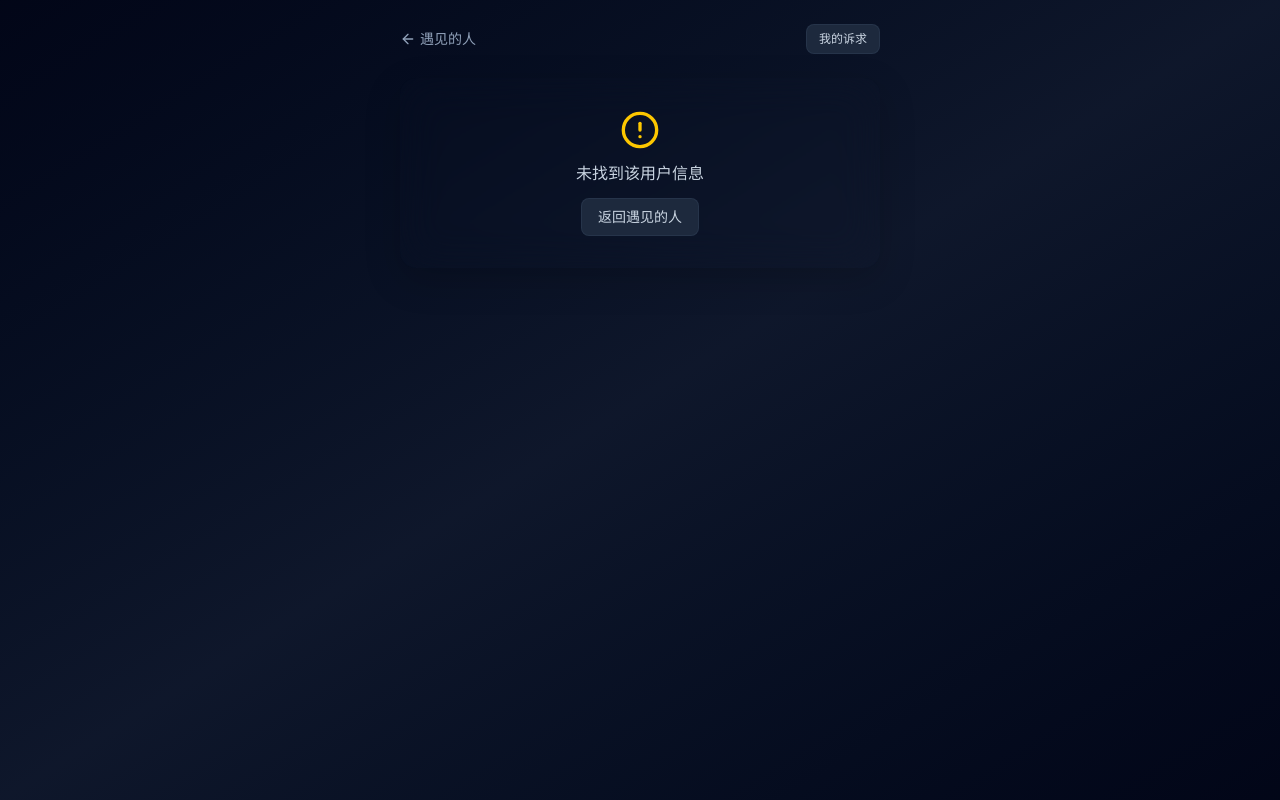
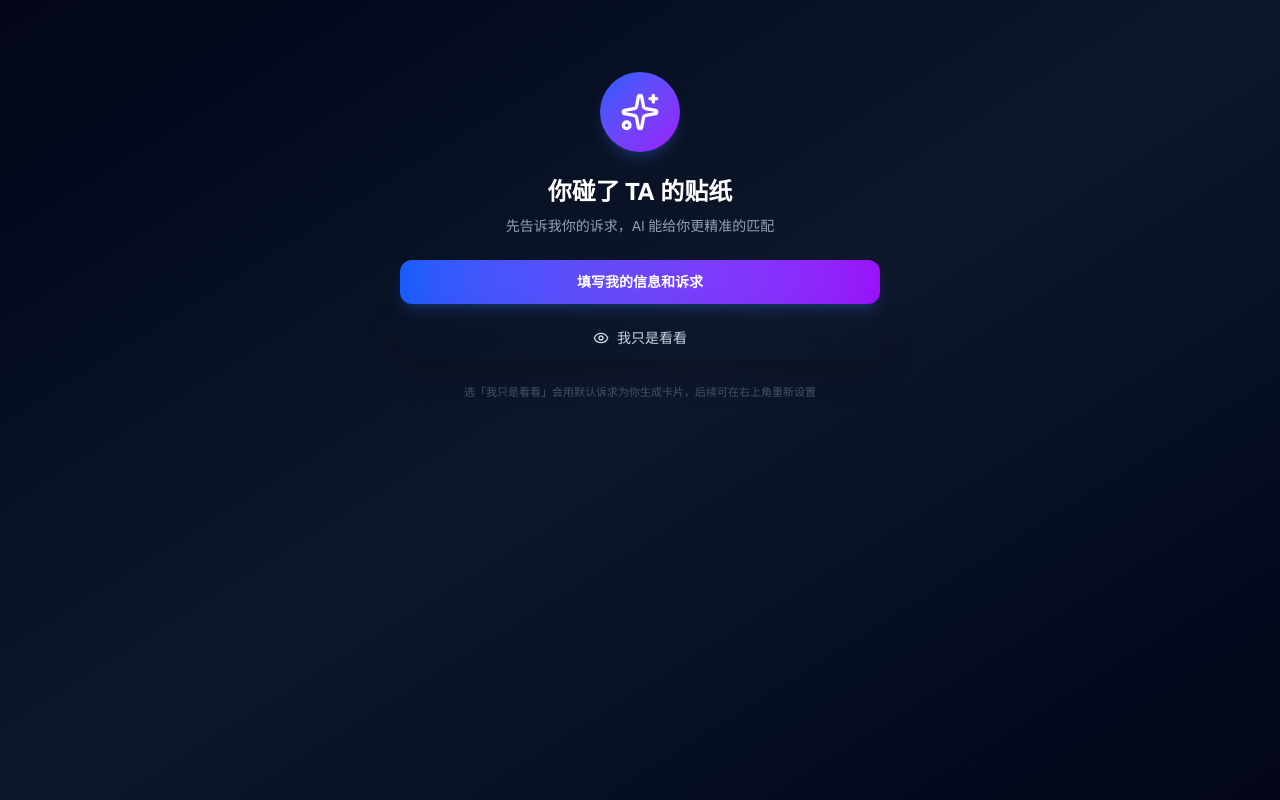
Before and after one commit to demifanholdon-ops/encounter-app, a Next.js app: page /encounter/1 in a window 1280 px wide. Built offline with nearby package versions, Linux system fonts and the light colour scheme.

Commit message:
feat: 首次碰NFC二选一 - 填写诉求 or 我只是看看

```diff
--- a/src/app/encounter/[id]/page.tsx
+++ b/src/app/encounter/[id]/page.tsx
@@ -1,13 +1,14 @@
 'use client'
 
 import { useEffect, useState, use } from 'react'
+import { useRouter } from 'next/navigation'
 import Link from 'next/link'
 import { ScoreCard } from '@/components/ScoreCard'
 import { getUserContext, saveUserContext, addScannedPerson } from '@/lib/storage'
 import { getPersonById } from '@/lib/people'
 import type { EncounterCard, UserContext } from '@/lib/schema'
 import { Skeleton } from '@/components/ui/skeleton'
-import { ArrowLeft, AlertCircle, Info } from 'lucide-react'
+import { ArrowLeft, AlertCircle, Info, Sparkles, Eye } from 'lucide-react'
 
 const DEFAULT_USER: UserContext = {
   longTerm: 'AI 硬件出海创业',
@@ -19,25 +20,28 @@ const DEFAULT_USER: UserContext = {
 
 export default function EncounterPage({ params }: { params: Promise<{ id: string }> }) {
   const { id } = use(params)
+  const router = useRouter()
 
   const [card, setCard] = useState<EncounterCard | null>(null)
   const [loading, setLoading] = useState(true)
   const [error, setError] = useState('')
   const [isDefaultUser, setIsDefaultUser] = useState(false)
+  const [showWelcome, setShowWelcome] = useState(false)
 
-  useEffect(() => {
-    const user = getUserContext()
+  function loadCard(user: UserContext | null) {
     const target = getPersonById(id)
-
     if (!target) {
       setError('未找到该用户信息')
       setLoading(false)
       return
     }
 
-    // If user hasn't filled in profile, use default context + precomputed card
-    if (!user) {
-      setIsDefaultUser(true)
+    const isDefault = !user
+    setIsDefaultUser(isDefault)
+    const ctx = user || DEFAULT_USER
+
+    // No profile + has precomputed → instant show
+    if (isDefault) {
       const precomputed = (target as any).precomputedCard as EncounterCard | undefined
       if (precomputed) {
         setCard(precomputed)
@@ -45,12 +49,7 @@ export default function EncounterPage({ params }: { params: Promise<{ id: string
         setLoading(false)
         return
       }
-      // Use default + try API as fallback
-      saveUserContext(DEFAULT_USER)
     }
-
-    const ctx = user || DEFAULT_USER
-    setIsDefaultUser(!user)
 
     setLoading(true)
     fetch('/api/score', {
@@ -65,18 +64,66 @@ export default function EncounterPage({ params }: { params: Promise<{ id: string
       })
       .catch(() => {
         const precomputed = (target as any).precomputedCard
-        if (precomputed) {
-          setCard(precomputed)
-        } else {
-          setError('加载失败，请稍后重试')
-        }
+        if (precomputed) setCard(precomputed)
+        else setError('加载失败，请稍后重试')
       })
       .finally(() => setLoading(false))
+  }
+
+  useEffect(() => {
+    const user = getUserContext()
+    if (!user) {
+      setShowWelcome(true)
+      setLoading(false)
+      return
+    }
+    loadCard(user)
   }, [id])
 
   return (
     <div className="min-h-screen bg-gradient-to-br from-slate-950 via-slate-900 to-slate-950">
       <div className="max-w-lg mx-auto px-4 py-6">
+
+        {/* === WELCOME: 首次碰，二选一 === */}
+        {showWelcome && (
+          <div className="text-center space-y-6 pt-12">
+            <div className="w-20 h-20 mx-auto rounded-full bg-gradient-to-br from-blue-600 to-purple-600 flex items-center justify-center shadow-lg shadow-blue-500/20">
+              <Sparkles className="w-10 h-10 text-white" />
+            </div>
+            <div>
+              <h1 className="text-2xl font-bold text-white">你碰了 {getPersonById(id)?.name || 'TA'} 的贴纸</h1>
+              <p className="text-sm text-slate-400 mt-2">
+                先告诉我你的诉求，AI 能给你更精准的匹配
+              </p>
+            </div>
+
+            <div className="space-y-3">
+              <button
+                onClick={() => router.push(`/?return=${id}`)}
+                className="w-full py-3 rounded-xl bg-gradient-to-r from-blue-600 to-purple-600 text-white font-semibold text-sm shadow-lg shadow-blue-500/20 hover:from-blue-500 hover:to-purple-500 transition-all"
+              >
+                填写我的信息和诉求
+              </button>
+              <button
+                onClick={() => {
+                  setShowWelcome(false)
+                  loadCard(null)
+                }}
+                className="w-full py-3 rounded-xl glass-surface text-slate-300 text-sm font-medium hover:text-white transition-all flex items-center justify-center gap-2"
+              >
+                <Eye className="w-4 h-4" />
+                我只是看看
+              </button>
+            </div>
+            <p className="text-[11px] text-slate-600">
+              选「我只是看看」会用默认诉求为你生成卡片，后续可在右上角重新设置
+            </p>
+          </div>
+        )}
+
+        {/* === CARD VIEW === */}
+        {!showWelcome && (
+          <>
             {/* Top Nav */}
             <div className="flex items-center justify-between mb-6">
               <Link
@@ -99,7 +146,7 @@ export default function EncounterPage({ params }: { params: Promise<{ id: string
               <div className="mb-4 flex items-center gap-2 px-3 py-2 rounded-lg bg-blue-500/10 border border-blue-500/20">
                 <Info className="w-4 h-4 text-blue-400 flex-shrink-0" />
                 <p className="text-xs text-blue-300">
-              正在使用默认诉求。点右上角「我的诉求」填写你自己的信息，获得精准匹配
+                  使用默认诉求查看。点右上角「我的诉求」填写你自己的目标，获得精准匹配
                 </p>
               </div>
             )}
@@ -148,6 +195,8 @@ export default function EncounterPage({ params }: { params: Promise<{ id: string
 
             {/* Card */}
             {card && !loading && <ScoreCard card={card} />}
+          </>
+        )}
       </div>
     </div>
   )
```
Lines whose indentation alone changed are shown as unchanged.
